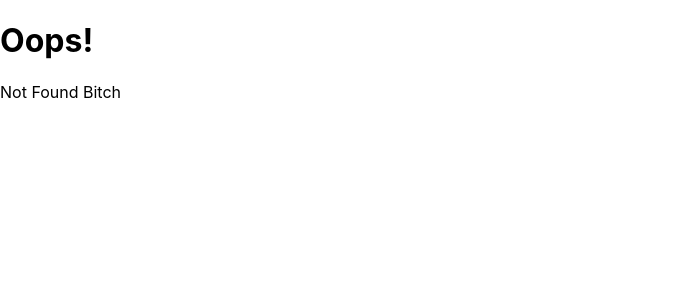
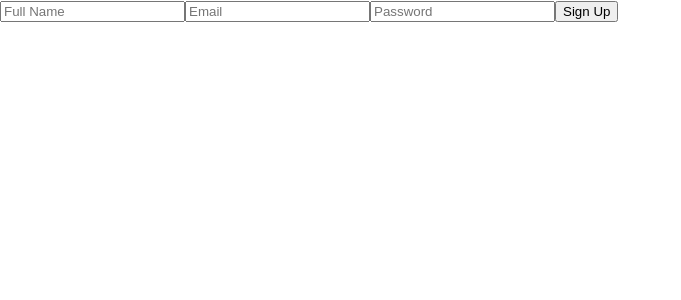
Before and after one commit to ammarrqureshi/writesmith, a React (Create React App) app in the folder client/: page /signup in a window 1280 px wide. Before the commit this address had no page. Shown: the top 300 px of the page, without its empty margins (0-681 px from the left). Built offline with nearby package versions, Linux system fonts and the light colour scheme.

Commit message:
login and signup ui and route comps added

```diff
--- a/client/src/components/Header.js
+++ b/client/src/components/Header.js
@@ -2,10 +2,26 @@ import React from "react";
 import logo from "../assets/writesmith logo.svg";
 import { Link } from "react-router-dom";
 const Header = () => {
+  const showalert = () =>{
+    alert("Wait!");
+  }
   return (
     <>
       <header className="App-header">
       <Link to="/"><img src={logo} className="App-logo" alt="logo" /></Link>
+      <div className="header-right">
+      <Link to="/login">
+      <button onClick={showalert}>
+        Login
+      </button>
+      </Link>
+      <Link to="/signup">
+      <button onClick={showalert}>
+        Sign Up
+      </button>
+      </Link>
+      </div>
+
       </header>
     </>
   );
--- a/client/src/index.css
+++ b/client/src/index.css
@@ -18,7 +18,11 @@ code {
   font-family: source-code-pro, Menlo, Monaco, Consolas, 'Courier New',
     monospace;
 }
-
+.App-header{
+  display: flex;
+  align-items: center;
+  justify-content: space-between;
+}
 .post-card{
   background-color: pink;
   /* max-width: 50%; */
@@ -31,6 +35,6 @@ code {
   text-decoration: none;
 }
 
-.study-card img{
+.post-card img{
   max-width: 200px;
 }
--- /dev/null
+++ b/client/src/pages/Login.js
@@ -0,0 +1,16 @@
+import React from 'react'
+
+const Login = () => {
+  return (
+    <div className='login'>
+
+        <form action=''>
+            <input type="username"  placeholder='Username'/>
+            <input type="password"  placeholder='Password'/>
+            <button onSubmit={console.log("submitted login")}>Login</button>
+        </form>
+    </div>
+  )
+}
+
+export default Login
--- /dev/null
+++ b/client/src/pages/SignUp.js
@@ -0,0 +1,18 @@
+import React from 'react'
+
+const SignUp = () => {
+  return (
+    <div className='signup'>
+
+    <form action=''>
+    <input type="text"  placeholder='Full Name'/>
+
+        <input type="email"  placeholder='Email'/>
+        <input type="password"  placeholder='Password'/>
+        <button onSubmit={console.log("registered!")}>Sign Up</button>
+    </form>
+</div>
+  )
+}
+
+export default SignUp
```
Also changed, not shown: client/src/index.js (+10 -1 lines).
